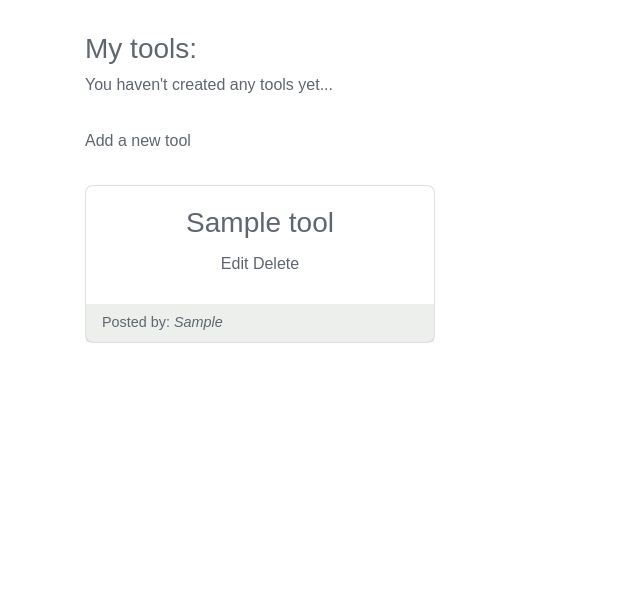
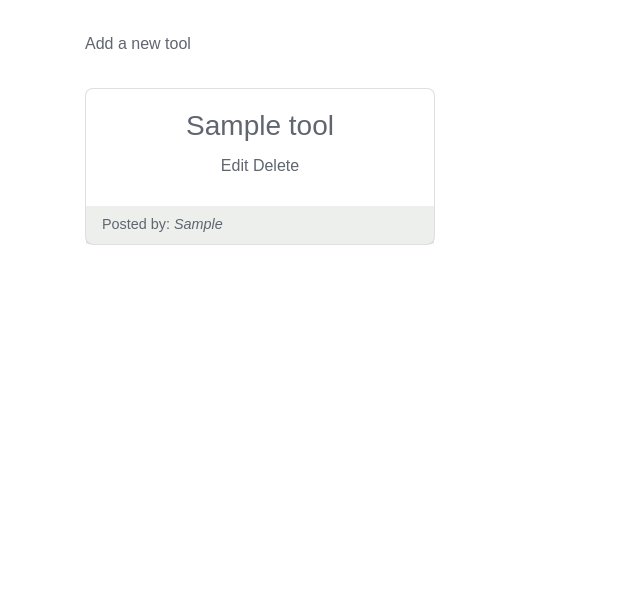
Before and after one commit to renatabiniek/moodbox, a Django app: page /toolkit/mytools/ in a window 1280 px wide. Shown: the part 79-686 px from the top of the page, without its empty margins (0-640 px from the left). Run offline with Django 3.2, Linux system fonts and the light colour scheme; a user stored in the database is signed in; tables that the repository leaves empty hold one stand-in row (values such as "Sample post"); some libraries are stand-ins or nearby versions.

Commit message:
Change display text when no tools added by the logged in user

```diff
--- a/templates/my_tools.html
+++ b/templates/my_tools.html
@@ -6,11 +6,6 @@
 {% load crispy_forms_tags %}
 <div class="container">
     <div class="row mt-3">
-        <div class="col-12 mt-3">
-            <h3>My tools:</h3>
-            <p>You haven't created any tools yet...</p>
-        </div>
-
         <div class="col-12 mt-3">
             <a href="">Add a new tool</a>
         </div>
@@ -38,6 +33,11 @@
             </div>
             <div class="row">
                 {% endif %}
+                {% empty %}
+                <div class="col-12 mt-3">
+                    <h3>My tools:</h3>
+                    <p>You haven't created any tools yet...</p>
+                </div>
                 {% endfor %}
             </div>
         </div>
--- a/toolkit/views.py
+++ b/toolkit/views.py
@@ -95,7 +95,7 @@ class ToolLike(View):
 class HomePageView(generic.TemplateView):
     template_name = 'index.html'
 
-'''Renders a tools added by the logged in user'''
+'''Renders tools added by the logged in user'''
 class MyToolsView(LoginRequiredMixin, generic.ListView):
     template_name = 'my_tools.html'
     paginate_by = 6
```
